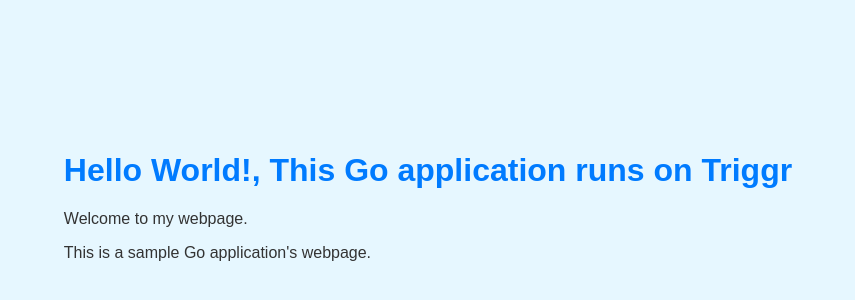
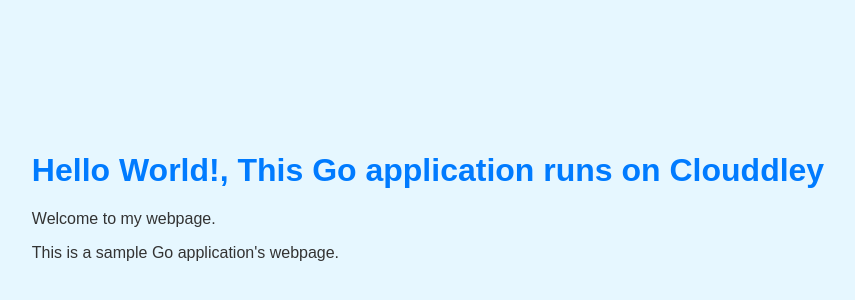
Before and after one commit to FaithKovi/go-sample, a plain HTML site: page static/index.html in a window 1280 px wide. Shown: the part 196-496 px from the top of the page, without its empty margins (212-1067 px from the left). Drawn offline with Linux system fonts and the light colour scheme.

Commit message:
Update index.html

```diff
--- a/static/index.html
+++ b/static/index.html
@@ -7,7 +7,7 @@
 </head>
 <body>
   <div>
-    <h1>Hello World!, This Go application runs on Triggr </h1>
+    <h1>Hello World!, This Go application runs on Clouddley </h1>
     <p>Welcome to my webpage.</p>
     <p>This is a sample Go application's webpage.</p>
   </div>
```
